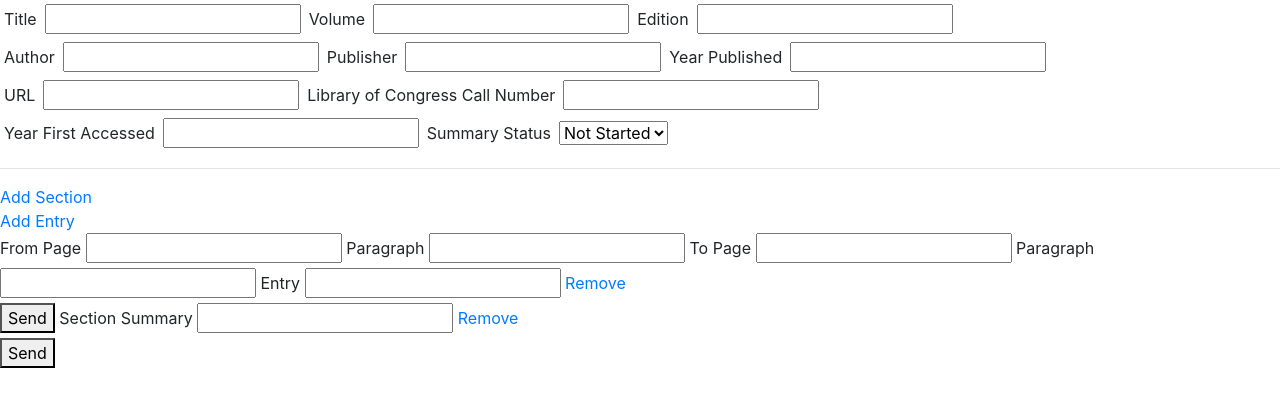
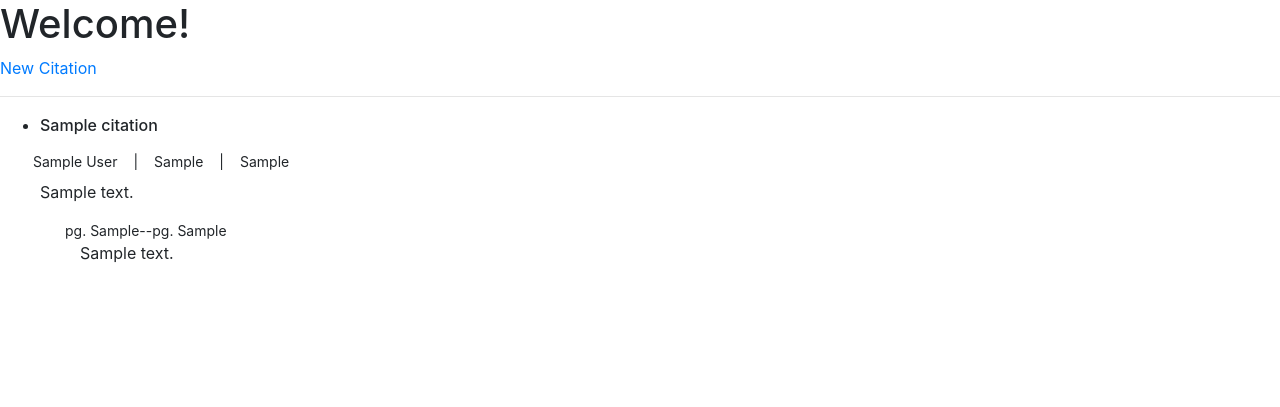
Before and after one commit to WyattHWilliams/CitatonsLib, a Flask app: page / in a window 1280 px wide. Shown: the top 407 px of the page. Run offline with Flask 2, Linux system fonts and the light colour scheme; tables that the repository leaves empty hold one stand-in row (values such as "Sample post"); some libraries are stand-ins or nearby versions.

Commit message:
Finished modular nested forms functionality with database communication

```diff
--- a/app.py
+++ b/app.py
@@ -4,6 +4,7 @@ from flask_sqlalchemy import SQLAlchemy
 from flask_wtf import FlaskForm
 from config import app, db
 from models import Citation, Section, Entry, NewCitationForm, NewEntryForm, NewSectionForm
+from wtforms import SubmitField
 
 
 # ----- [///// FUNCTIONS /////] -----
@@ -18,7 +19,13 @@ create_models()
 
 
 # ----- [///// ROUTES /////] -----
-@app.route('/', methods=['GET', 'POST'])
+@app.route('/')
+def home():
+    citations = Citation.query.all()
+    return render_template('home.html', citations=citations)
+
+
+@app.route('/add_citation', methods=['GET', 'POST'])
 def main():
     form = NewCitationForm()
 
@@ -48,11 +55,19 @@ def main():
         db.session.add(new_citation)
 
         for section in form.sections.data:
-            new_section = Section(**section)
+            print('***********************')
+            print(section)
+            new_section = Section(sec_summary=section['sec_summary'])
             db.session.add(new_section)
 
-            for entry in form.entries.data:
-                new_entry = Entry(**entry)
+            for entry in section['entries']:
+                print('************************')
+                print(entry)
+                new_entry = Entry(page_start=entry['page_start'],
+                                  paragraph_start=entry['paragraph_start'],
+                                  page_stop=entry['page_stop'],
+                                  paragraph_stop=entry['paragraph_stop'],
+                                  content=entry['content'])
                 db.session.add(new_entry)
                 new_section.entries.append(new_entry)
 
@@ -61,6 +76,6 @@ def main():
         db.session.commit()
         citations = Citation.query
 
-        return render_template('new.html', form=form, citations=citations)
+        return redirect('/')
 
     return render_template('new.html', form=form)
--- a/models.py
+++ b/models.py
@@ -1,6 +1,6 @@
 # ----- [///// IMPORTS /////] -----
 from flask_wtf import FlaskForm
-from wtforms import Form, StringField, SelectField, FormField, IntegerField, FieldList
+from wtforms import Form, StringField, SelectField, FormField, IntegerField, FieldList, SubmitField
 from wtforms.validators import InputRequired
 from config import app, db
 
@@ -16,7 +16,7 @@ class Citation(db.Model):
                       nullable=False)
     volume = db.Column(db.Text,
                        nullable=True)
-    edition = db.Column(db.Integer,
+    edition = db.Column(db.Text,
                         nullable=True)
     author = db.Column(db.Text,
                        nullable=False,
@@ -41,7 +41,7 @@ class Section(db.Model):
                    primary_key=True,
                    autoincrement=True)
     parent_citation_id = db.Column(db.Integer,
-                                   foreign_key='citations.id',
+                                   db.ForeignKey('citations.id'),
                                    nullable=False)
     sec_summary = db.Column(db.Text)
     # entries = db.relationship('Entry', backref='sections')
@@ -63,7 +63,7 @@ class Entry(db.Model):
     paragraph_stop = db.Column(db.Text)
     content = db.Column(db.Text)
     parent_section_id = db.Column(db.Integer,
-                                  foreign_key='sections.id',
+                                  db.ForeignKey('sections.id'),
                                   nullable=False)
 
     # relationships
@@ -77,12 +77,12 @@ class NewEntryForm(Form):
     paragraph_start = IntegerField('Paragraph')
     page_stop = IntegerField('To Page')
     paragraph_stop = IntegerField('Paragraph')
-    content = StringField('Entry', validators=[InputRequired()])
+    content = StringField('Entry')
 
 
 class NewSectionForm(Form):
     sec_summary = StringField('Section Summary', validators=[InputRequired()])
-    entries = FieldList(FormField(NewEntryForm), min_entries=1)
+    entries = FieldList(FormField(NewEntryForm), min_entries=0)
     # entry_form = FormField(NewEntryForm)
 
 
@@ -99,5 +99,5 @@ class NewCitationForm(FlaskForm):
     summary_status = SelectField('Summary Status', choices=[
                                  (s, s) for s in Citation.sum_states])
     sections = FieldList(FormField(NewSectionForm),
-                         min_entries=1)
+                         min_entries=0)
     # section_form = FormField(NewSectionForm)
--- a/static/newCitation.js
+++ b/static/newCitation.js
@@ -36,14 +36,16 @@ function removeForm(form, formClass) {
 
 // add an entry form
 function addEntForm(secIdx) {
-    const temp_ent_form = document.querySelector('div[id="entry-*"]')
+    const temp_ent_form = document.querySelector('div[id="section-^-entry-*"]')
     if (!temp_ent_form) {
         console.log('[ERROR] Cannot Find Template');
         return;
     }
     const section = document.querySelector(`div[id="section-${secIdx}"]`);
-    const entFormsContainer = document.querySelector('div[id="entforms-container"]');
-    const lastEntForm = document.querySelector(`div[id="entforms-container"] > :last-child`);
+    const entFormsContainer = document.querySelector(`div[id="entforms-container-${secIdx}"]`);
+    const entforms = document.querySelectorAll('div[class="entform"]');
+    const lastEntForm = entforms[entforms.length - 1]
+    // const lastEntForm = document.querySelector(`div[id="entforms-container-${secIdx}"] > :last-child`);
     console.log(lastEntForm)
 
     let newIndex = 0;
@@ -56,6 +58,7 @@ function addEntForm(secIdx) {
     let newForm = temp_ent_form.cloneNode(true);
 
     newForm.setAttribute('id', newForm.getAttribute('id').replace('*', newIndex));
+    newForm.setAttribute('id', newForm.getAttribute('id').replace('^', secIdx));
     newForm.dataset.index = newIndex;
 
     newForm.querySelectorAll('input').forEach(function (input) {
@@ -65,9 +68,60 @@ function addEntForm(secIdx) {
         input.setAttribute('name', input.getAttribute('name').replace('^', secIdx));
     });
 
+    newForm.querySelectorAll('label').forEach(function (label) {
+        label.setAttribute('for', label.getAttribute('for').replace('*', newIndex));
+        label.setAttribute('for', label.getAttribute('for').replace('^', secIdx));
+    });
+
     //append
     entFormsContainer.appendChild(newForm);
     newForm.classList.add('entForm');
+    newForm.classList.remove('is-hidden');
+}
+
+// add an entry form
+function addSecForm() {
+    const temp_sec_form = document.querySelector('div[id="section-^"]')
+    if (!temp_sec_form) {
+        console.log('[ERROR] Cannot Find Template');
+        return;
+    }
+    const secFormsContainer = document.querySelector('div[id="secforms-container"]');
+    const lastSecForm = document.querySelector(`div[id="secforms-container"] > :last-child`);
+    console.log(lastSecForm)
+
+    let newIndex = 0;
+
+    if (lastSecForm) {
+        newIndex = parseInt(lastSecForm.dataset.index) + 1;
+    }
+
+    //add elements
+    let newForm = temp_sec_form.cloneNode(true);
+
+    newForm.setAttribute('id', newForm.getAttribute('id').replace('^', newIndex));
+    newForm.dataset.index = newIndex;
+
+    newForm.querySelectorAll('input').forEach(function (input) {
+        input.setAttribute('id', input.getAttribute('id').replace('^', newIndex));
+        input.setAttribute('name', input.getAttribute('name').replace('^', newIndex));
+    });
+
+    newForm.querySelectorAll('label').forEach(function (label) {
+        label.setAttribute('for', label.getAttribute('for').replace('^', newIndex));
+    });
+
+    // newForm.querySelectorAll('form').forEach(function (form) {
+    //     form.setAttribute('id', form.getAttribute('id').replace('^', newIndex));
+    // });
+
+    newForm.querySelectorAll('div[class="entforms-cont"]').forEach(function (div) {
+        div.setAttribute('id', div.getAttribute('id').replace('^', newIndex));
+    });
+
+    //append
+    secFormsContainer.appendChild(newForm);
+    newForm.classList.add('secForm');
     newForm.classList.remove('is-hidden');
 }
 
@@ -92,4 +146,7 @@ summary.addEventListener('click', function (e) {
         console.log(secIdx);
         addEntForm(secIdx);
     }
+    else if (e.target.classList.contains('add_sec')) {
+        addSecForm();
+    }
 })
--- /dev/null
+++ b/templates/home.html
@@ -0,0 +1,44 @@
+<!DOCTYPE html>
+<html lang="en">
+
+<head>
+    <meta charset="UTF-8">
+    <meta name="viewport" content="width=device-width, initial-scale=1.0">
+    <link rel="stylesheet" href="https://unpkg.com/bootstrap/dist/css/bootstrap.css">
+    <link rel="stylesheet" href="/static/style.css">
+    <title>New Citation</title>
+</head>
+
+<body>
+    <h1>Welcome!</h1>
+    <a href="/add_citation">New Citation</a>
+    <hr>
+    <ul>
+        {% for cit in citations %}
+        <li>
+            <h6>{{cit.title}}</h6>
+            <div class="row">
+                <small class="p-2">{{cit.author}}</small>
+                <small class="p-2"> | </small>
+                <small class="p-2">{{cit.publisher}}</small>
+                <small class="p-2"> | </small>
+                <small class="p-2">{{cit.yr_published}}</small>
+            </div>
+            {% for sec in cit.sections %}
+            <p>{{sec.sec_summary}}</p>
+            <ul>
+                {% for ent in sec.entries %}
+                <div class="row">
+                    <small>pg. {{ent.page_start}}--</small>
+                    <small>pg. {{ent.page_stop}}</small>
+                </div>
+                <p>{{ent.content}}</p>
+                {% endfor %}
+            </ul>
+            {% endfor %}
+        </li>
+        {% endfor %}
+    </ul>
+</body>
+
+</html>
--- a/templates/new.html
+++ b/templates/new.html
@@ -10,6 +10,7 @@
 </head>
 
 <body>
+    <form id="citation-form" action="/add_citation" method="POST" role="form">
         {{form.hidden_tag()}}
         <div class="form-inline">
             <div class="form-group">
@@ -65,20 +66,18 @@
             <a class="add_sec" href="#">Add Section</a>
 
             {# Show all subforms #}
-        <form id="section-form" action="" method="POST" role="form">
-
             <div id="secforms-container">
+                <!---->
                 {% for section_form in form.sections %}
                 <div id="section-{{ loop.index0 }}" class="secform" data-index="{{ loop.index0 }}">
 
                     <a class="add_ent" href="#">Add Entry</a>
 
                     {# Show all subforms #}
-                    <form id="entry-form" action="" method="POST" role="form">
-
-                        <div id="entforms-container">
+                    <div id="entforms-container-{{ loop.index0 }}">
                         {% for entry in section_form.entries %}
-                            <div id="entry-{{ loop.index0 }}" class="entform" data-index="{{ loop.index0 }}">
+                        <div id="section-{{ loop.index0 }}-entry-{{ loop.index0 }}" class="entform"
+                            data-index="{{ loop.index0 }}">
 
                             {{ entry.page_start.label }}
                             {{ entry.page_start }}
@@ -99,8 +98,6 @@
                         </div>
                         {% endfor %}
                     </div>
-                        <button type="submit">Send</button>
-                    </form>
 
                     {{ section_form.sec_summary.label }}
                     {{ section_form.sec_summary }}
@@ -109,9 +106,6 @@
                 </div>
                 {% endfor %}
             </div>
-
-            <button type="submit">Send</button>
-        </form>
 
             {% if form.errors %}
             {{ form.errors }}
@@ -125,10 +119,12 @@
             </p>
             {% endif %}
         </div>
+        <button type="submit">Save</button>
+    </form>
 
     <!-- TEMPLATES -->
 
-    <div id="entry-*" class="is-hidden" data-index="*">
+    <div id="section-^-entry-*" class="is-hidden" data-index="*">
         <label for="sections-^-entries-*-page_start">From Page</label>
         <input id="sections-^-entries-*-page_start" name="sections-^-entries-*-page_start" type="text" value="">
 
@@ -148,6 +144,25 @@
         <a class="remove_ent" href="#">Remove</a>
     </div>
 
+    <div id="section-^" class="is-hidden" data-index="^">
+
+        <a class="add_ent" href="#">Add Entry</a>
+
+        <!-- {# Show all subforms #}
+        <form id="entry-form-^" action="" method="POST" role="form"> -->
+
+        <div id="entforms-container-^" class="entforms-cont">
+
+        </div>
+        <!-- <button type="submit">Save</button>
+        </form> -->
+
+        <label for="sections-^-sec_summary">Section Summary</label>
+        <input id="sections-^-sec_summary" name="sections-^-sec_summary" required="" type="text" value="">
+
+        <a class="remove_sec" href="#">Remove</a>
+    </div>
+
     <!-- SCRIPTS -->
     <script src="/static/newCitation.js"></script>
 </body>
```
Lines whose indentation alone changed are shown as unchanged.
